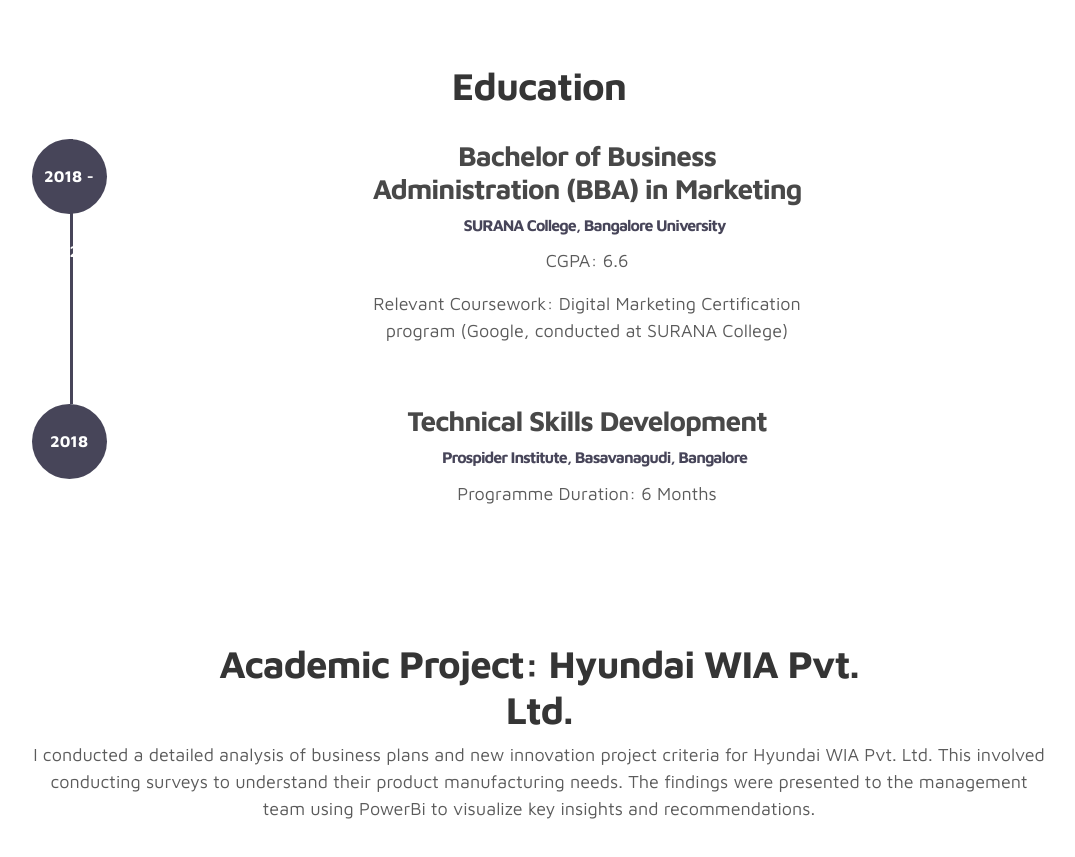
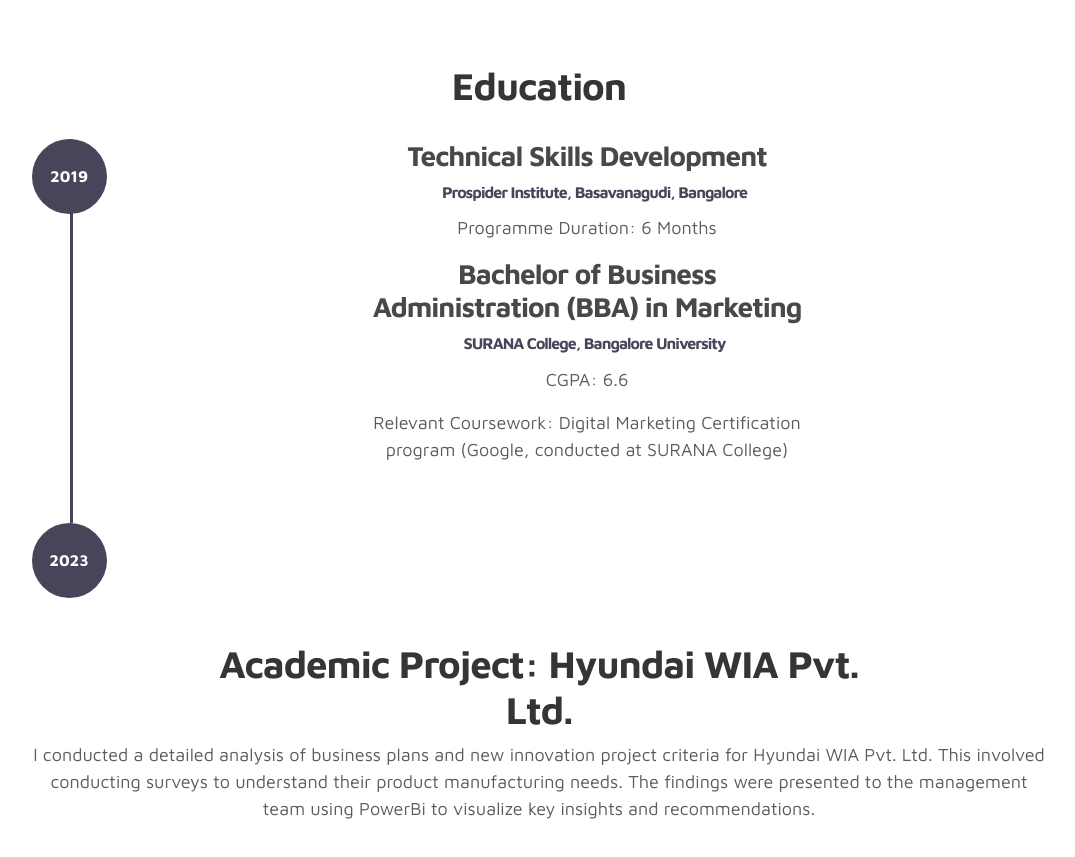
Before and after one commit to Azmathullah21/My-resume, a plain HTML site: page Personal Portfolio/index.html in a window 1280 px wide. Shown: the part 1620-2477 px from the top of the page, without its empty margins (101-1176 px from the left). Drawn offline with Linux system fonts and the light colour scheme.

Commit message:
Update index.html

```diff
--- a/Personal Portfolio/index.html
+++ b/Personal Portfolio/index.html
@@ -180,7 +180,11 @@
             <div class="timeline">
               <div class="timeline-wrapper">
                 <div class="timeline-yr">
-                  <span>2018 - 2022</span>
+                  <span>2019</span>
+                </div>
+               <div class="timeline-info">
+                  <h3><span>Technical Skills Development</span><small>Prospider Institute, Basavanagudi, Bangalore</small></h3>
+                  <p>Programme Duration: 6 Months</p>
                 </div>
                 <div class="timeline-info">
                   <h3><span>Bachelor of Business Administration (BBA) in Marketing</span><small>SURANA College, Bangalore University</small></h3>
@@ -190,13 +194,9 @@
               </div>
               <div class="timeline-wrapper">
                 <div class="timeline-yr">
-                  <span>2018</span>
+                  <span>2023</span>
                 </div>
-                <div class="timeline-info">
-                  <h3><span>Technical Skills Development</span><small>Prospider Institute, Basavanagudi, Bangalore</small></h3>
-                  <p>Programme Duration: 6 Months</p>
                 </div>
-              </div>
             </div>
           </div>
         </div>
```
